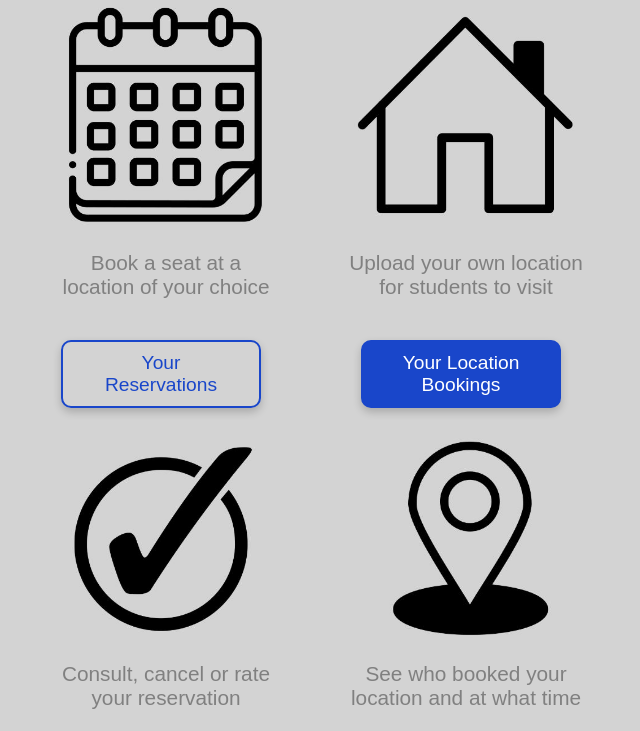
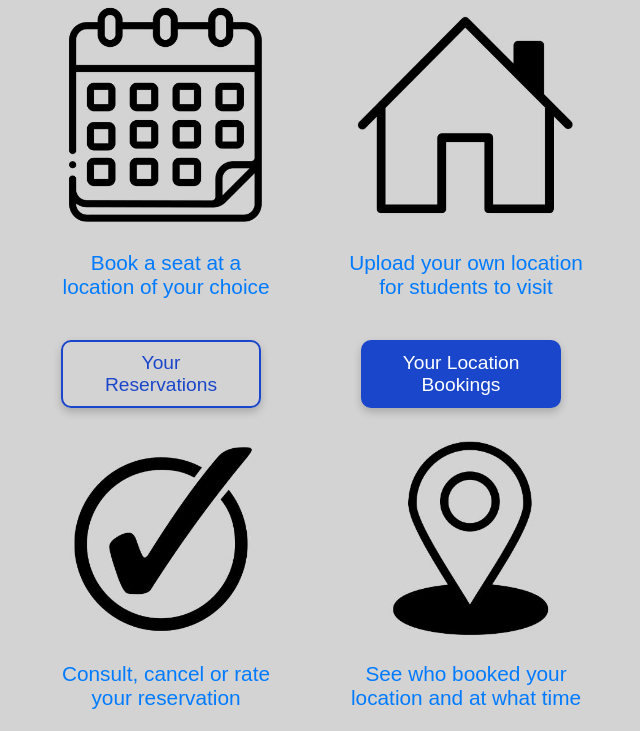
Before and after one commit to Marketplace-development/uneven-groups-a-d2024-group-1, a Flask app: page /main_page in a window 1280 px wide. Shown: the part 1055-1786 px from the top of the page, without its empty margins (324-964 px from the left). Run offline with Flask 3, Linux system fonts and the light colour scheme; the visitor is signed in with stand-in values (Sample User, id 1); data that the repository does not hold is empty.

Commit message:
blue text

```diff
--- a/app/static/css/main.css
+++ b/app/static/css/main.css
@@ -427,6 +427,11 @@ form input[type="datetime-local"] {
     color: #333;
 }
 
+.text-blue {
+    color: rgba(0, 123, 255, 1);
+}
+
+
 .location-card-input {
     display: none;
 }
--- a/app/templates/main_page.html
+++ b/app/templates/main_page.html
@@ -139,7 +139,7 @@
                 <button type="submit" class="btn btn-black" style="width: 200px; font-size: 1.2em; padding: 10px 20px">Make a Reservation</button>
             </form>
             <img src="{{ url_for('static', filename='images/reservation.JPG') }}" alt="Reservation Image" style="width: 100%; margin-top: 20px;">
-            <p style="font-size: 1.3em; color: grey; margin-top: 5px;"> Book a seat at a<br>location of your choice</p>
+            <p class="text-blue" style="font-size: 1.3em; margin-top: 5px;"> Book a seat at a<br>location of your choice</p>
         </div>
 
         <!--Upload Your Location-->
@@ -148,7 +148,7 @@
                 <button type="submit" class="btn btn-transparant" style="width: 200px; font-size: 1.2em; padding: 10px 20px">Upload Your<br>Location</button>
             </form>
             <img src="{{ url_for('static', filename='images/location.JPG') }}" alt="Location Image" style="width: 100%; margin-top: 20px">
-            <p style="font-size: 1.3em; color: grey; margin-top: 20px;">Upload your own location<br>for students to visit</p>
+            <p class="text-blue" style="font-size: 1.3em; margin-top: 20px;">Upload your own location<br>for students to visit</p>
         </div>
     </div>
 
@@ -161,7 +161,7 @@
                 <button type="submit" class="btn btn-transparant" style="width: 200px; font-size: 1.2em; padding: 10px 20px">Your Reservations</button>
             </form>
             <img src="{{ url_for('static', filename='images/check.JPG') }}" alt="Current Reservation Image" style="height: 200px; margin-top: 20px;">
-            <p style="font-size: 1.3em; color: grey; margin-top: 20px;"> Consult, cancel or rate your reservation</p>
+            <p class="text-blue" style="font-size: 1.3em; margin-top: 20px;"> Consult, cancel or rate your reservation</p>
         </div>
 
         <!--Your Location Bookings-->
@@ -170,7 +170,7 @@
                 <button type="submit" class="btn btn-black" style="width: 200px; font-size: 1.2em; padding: 10px 20px">Your Location Bookings</button>
             </form>
             <img src="{{ url_for('static', filename='images/pin.JPG') }}" alt="Booking Image" style="height: 200px; margin-top: 20px">
-            <p style="font-size: 1.3em; color: grey; margin-top: 20px;">See who booked your location and at what time</p>
+            <p class="text-blue" style="font-size: 1.3em;  margin-top: 20px;">See who booked your location and at what time</p>
         </div>
     </div>
 
```
